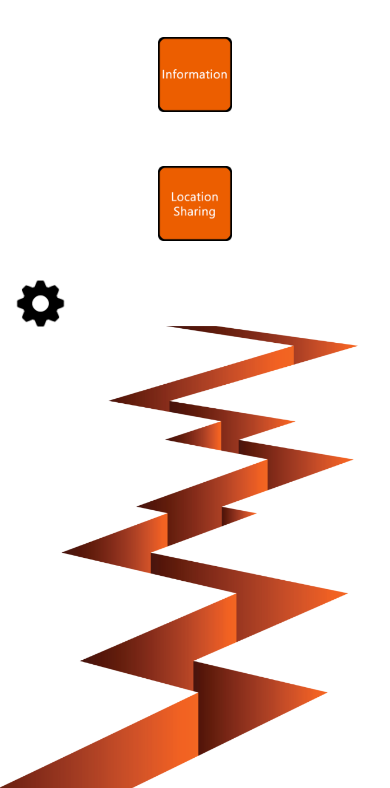
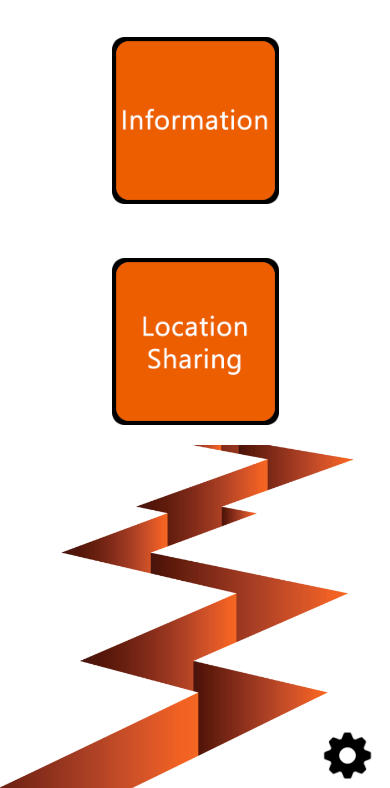
Before and after one commit to IrakliGurgenidze/HackRPI2019, a website: page HackRPI2019/index.html in a window 390 px wide. Shown: the part 56-844 px from the top of the page. Drawn offline with Linux system fonts and the light colour scheme.

Commit message:
Latest iteration of Index
Now works with most mobile formats. Updated box in css.

```diff
--- a/HackRPI2019/file.css
+++ b/HackRPI2019/file.css
@@ -52,20 +52,11 @@ p{
 	border: 10px;
 }
 
-.center_upper {
+.center{
     display: block;
+    margin-right: auto;
     margin-left: auto;
-    margin-right: auto;
-    margin-top: 40px;
-    width: 20%;
-}
-
-.center_lower {
-    display: block;
-    margin-left: auto;
-    margin-right: auto;
-    margin-bottom: 30px;
-    width: 20%;
+    width: 50%;
 }
 
 .portrait {
@@ -89,6 +80,7 @@ p{
 
 .cog
 {
+	position: fixed;
     bottom: 0;
     right: 10px;
     max-width: 65px;
@@ -96,7 +88,7 @@ p{
 
 .return
 {
-	position: absolute;
+	position: fixed;
 	bottom: 0;
 	left: 10px;
 	max-width: 65px
--- a/HackRPI2019/index.html
+++ b/HackRPI2019/index.html
@@ -39,10 +39,11 @@ body {
 
         <h1>Working_Title</h1>
 
+                <div class="box-1">
                     <a href="one.html">
 
 
-                    <img border="0" alt="W3Schools" src="information.png" class="center_upper">
+                    <img border="0" alt="W3Schools" src="information.png" class="center">
 
                     </a>
 
@@ -50,14 +51,11 @@ body {
                     <br>
                     <br>
 
-
-
-
                     <a href="two.html">
-                    <img border="0" alt="W3Schools" src="location.png"class="center_lower">
+                        <img border="0" alt="W3Schools" src="location.png"class="center">
 
                     </a>
-
+                </div>
                 <!--<a href="http://localhost:8000/HackRPI2019/three.html">
                     <img border="0" alt="W3Schools" src="placeholder.png" width="200" height="200" class="center">
                 </a>-->
```
Lines whose indentation alone changed are shown as unchanged.
